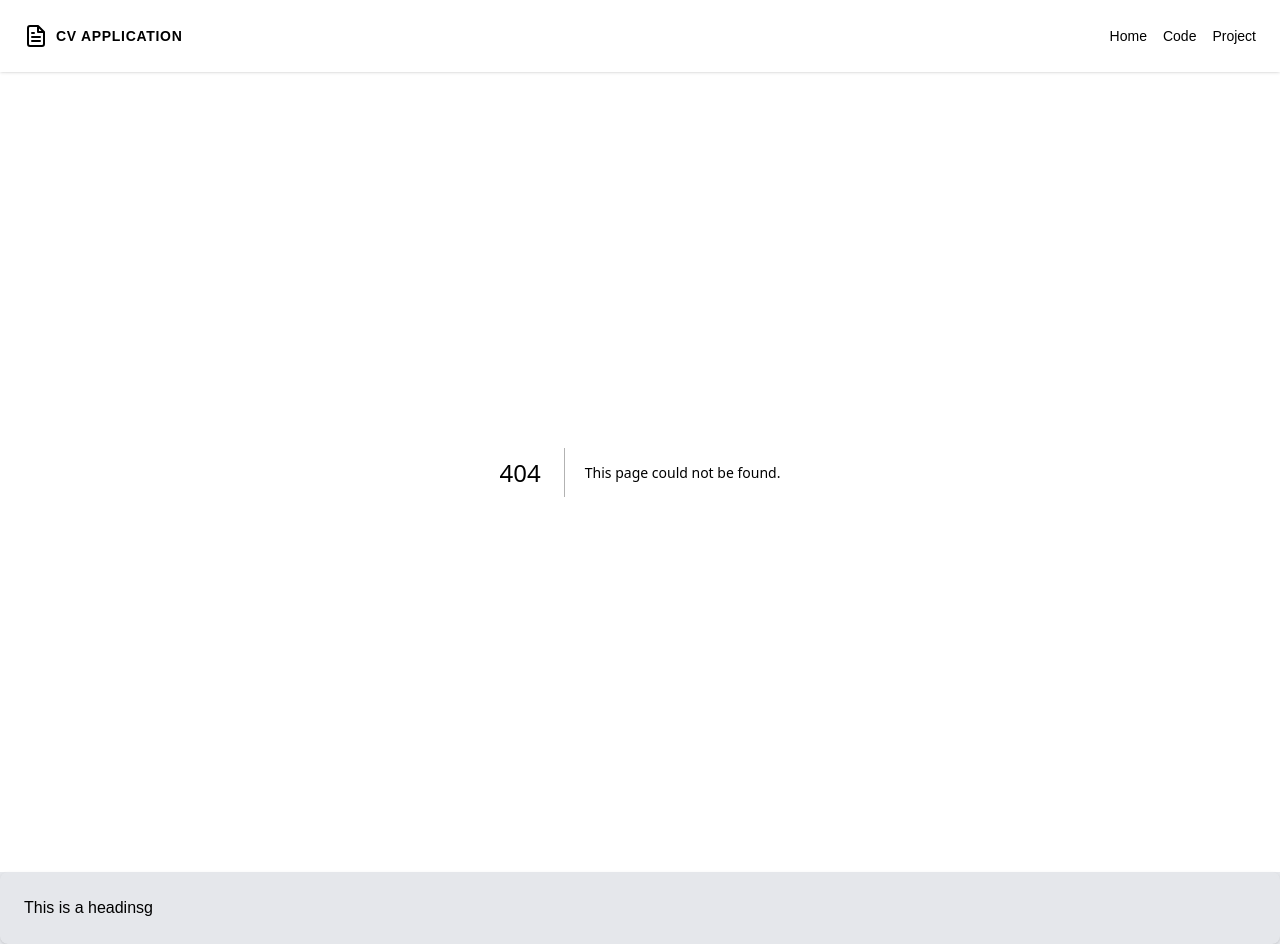
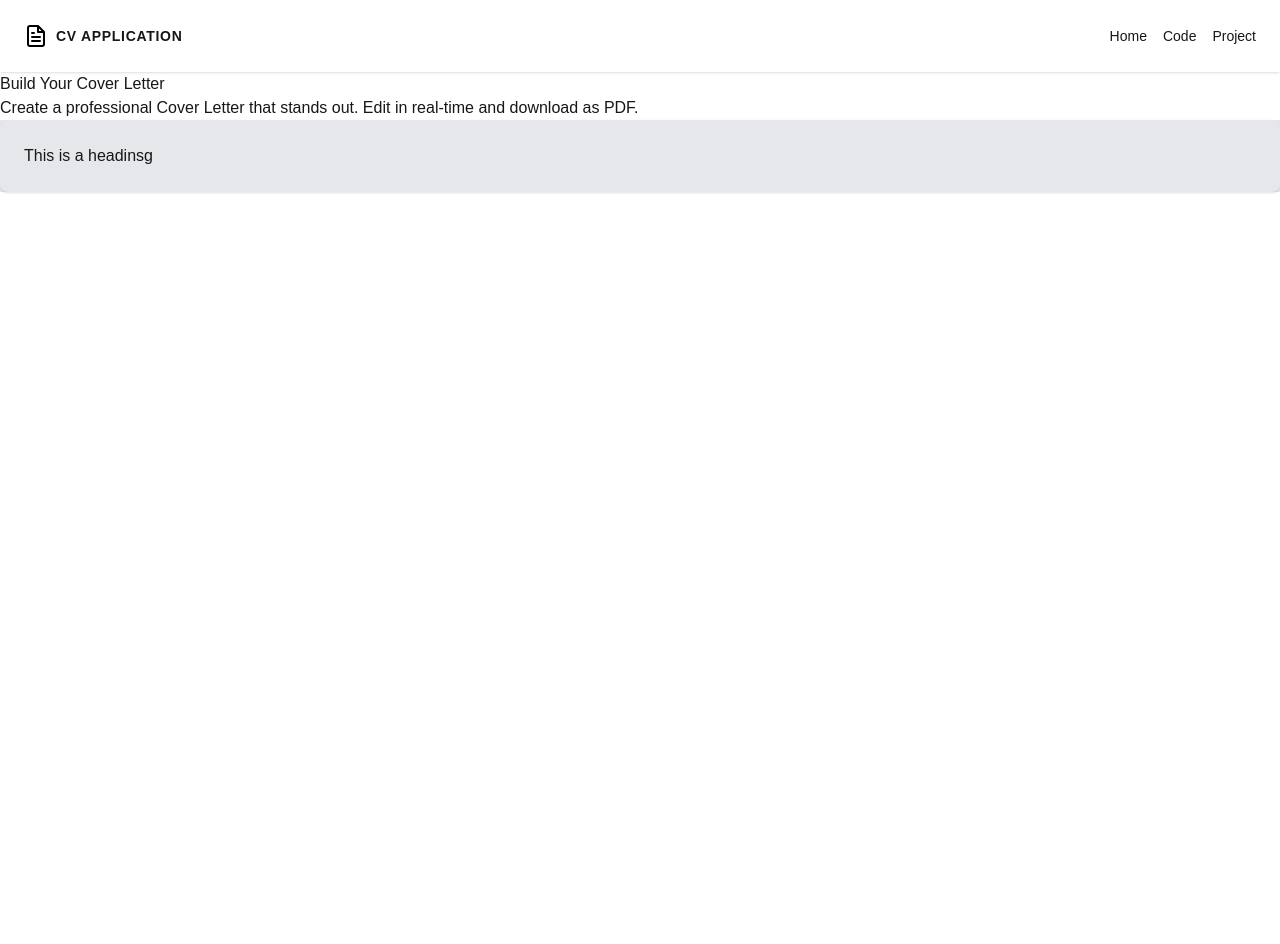
Before and after one commit to Justin-Bento/cv-application, a Next.js app: page /cover-letter in a window 1280 px wide. Before the commit this address had no page. After the commit the page ends 800 px from the top, so only its background shows below. Built offline with nearby package versions, Linux system fonts and the light colour scheme.

Commit message:
Created a new page called cover letter.

```diff
--- /dev/null
+++ b/src/app/cover-letter/page.tsx
@@ -0,0 +1,14 @@
+export default function CoverLetter() {
+  return (
+    <>
+      <main className="">
+        <section className="">
+          <h1 className="">Build Your Cover Letter</h1>
+          <p className="">
+            Create a professional Cover Letter that stands out. Edit in real-time and download as PDF.
+          </p>
+        </section>
+      </main>
+    </>
+  );
+}
```
